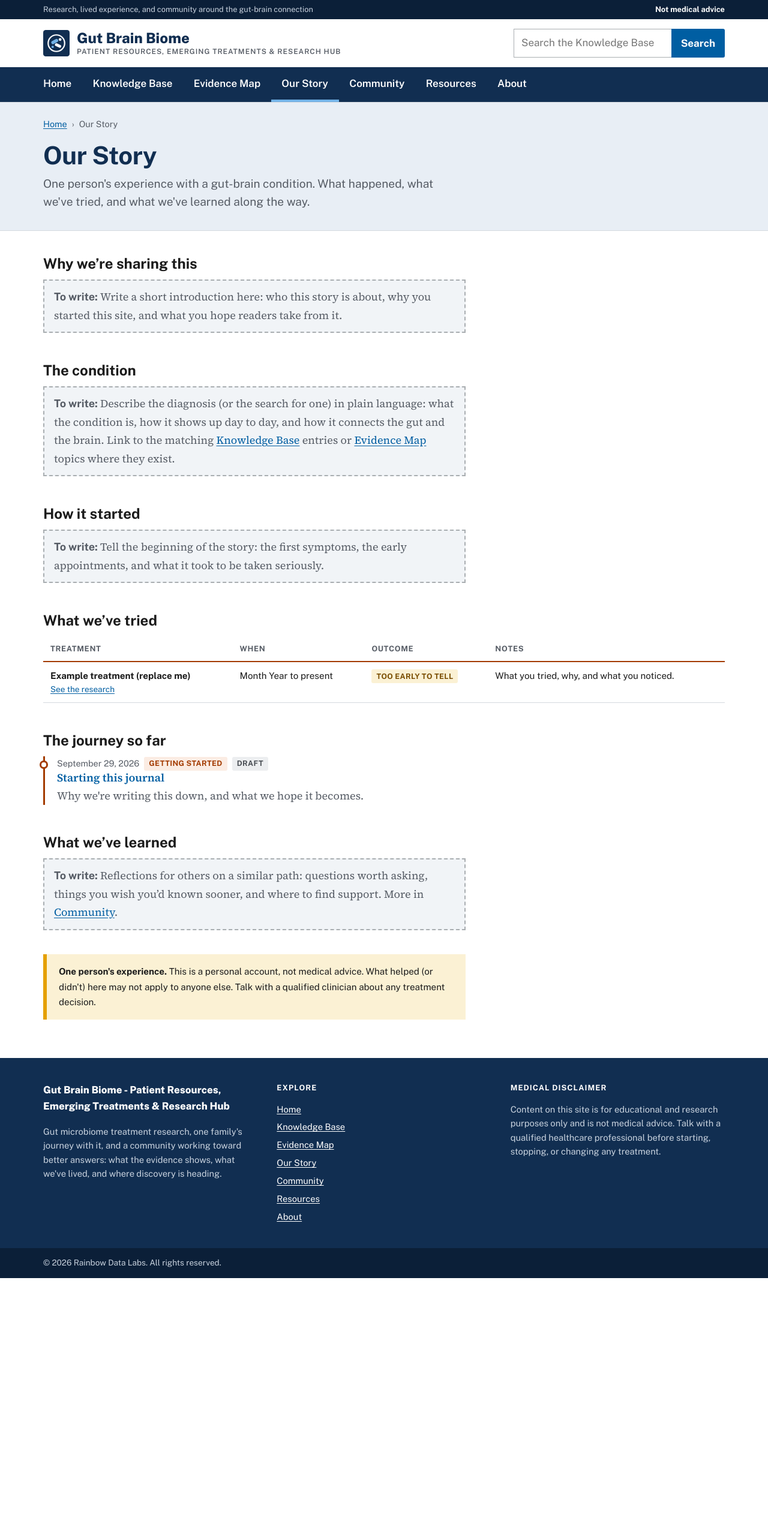
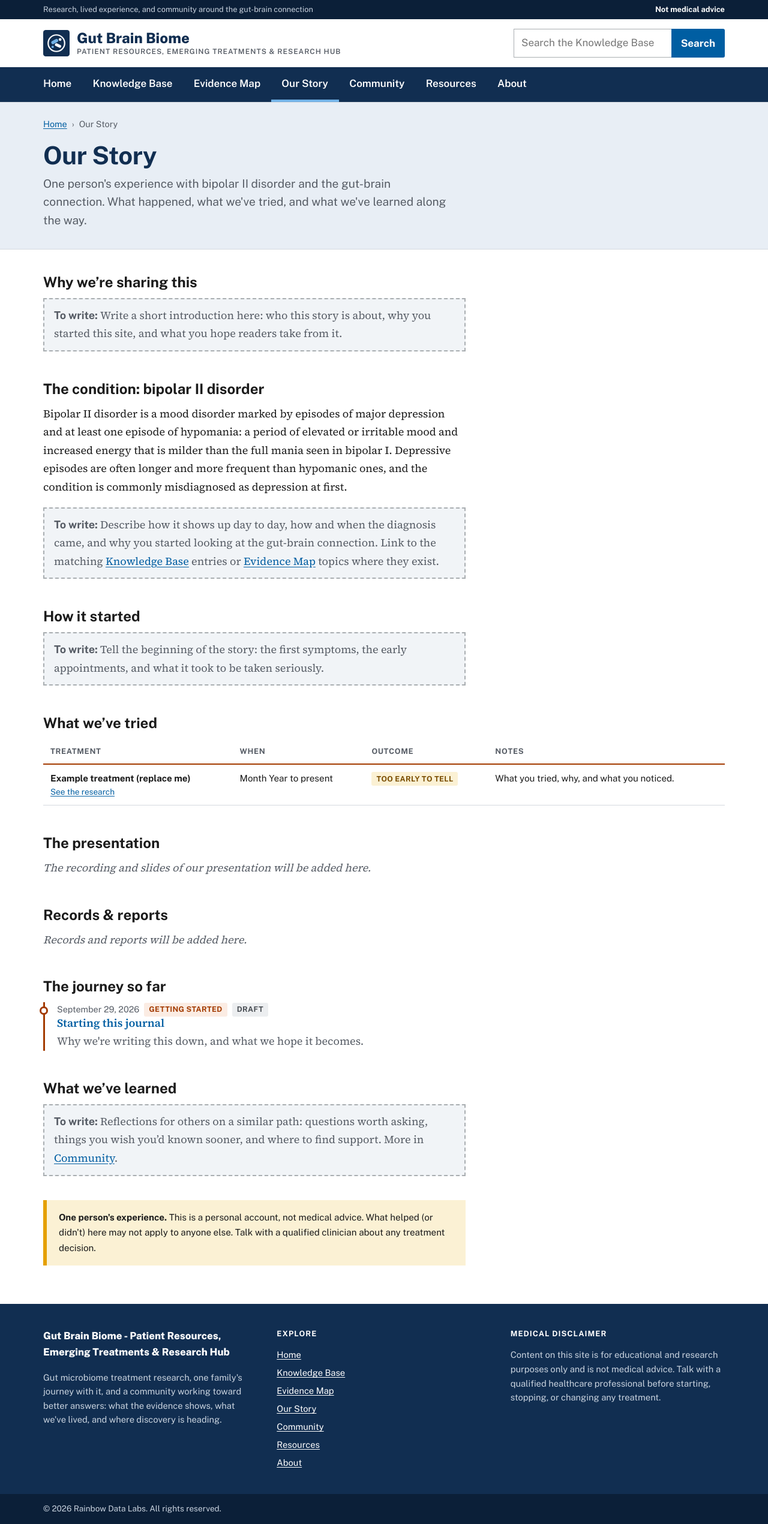
Before and after one commit to ryanmburns93/gut-microbiome-treatment-research-hub, a Jekyll site: the page built from story/index.md, in a window 1280 px wide. Shown: the whole page at 60% size. Built offline with Jekyll 4.4.1, drawn with Linux system fonts in a browser that asks for light colours; before the commit the page ends 2131 px from its top, so only the background shows below that.

Commit message:
Add bipolar II, presentation, and records sections to Our Story
- Name the condition (bipolar II disorder) with a short plain-language
  description; the personal part stays a placeholder.
- "The presentation": embedded video and slides link from
  _data/presentation.yml.
- "Records & reports": documents from _data/story-documents.yml, with
  files under files/story/ and a redaction reminder.

Co-Authored-By: Claude Opus 5.5 <noreply@anthropic.com>
Claude-Session: https://claude.ai/code/session_01RtdaS14mxnnLzFeX7YgWxG

```diff
--- a/_config.yml
+++ b/_config.yml
@@ -57,6 +57,7 @@ defaults:
 
 exclude:
   - README.md
+  - files/story/README.md
   - docs/
   - google-apps-script/
   - scripts/
--- /dev/null
+++ b/_includes/story-documents.html
@@ -0,0 +1,16 @@
+{% comment %} Records & reports from _data/story-documents.yml. {% endcomment %}
+{% assign docs = site.data.story-documents %}
+{% if docs.size > 0 %}
+<ul class="resource-list doc-list">
+	{% for doc in docs %}
+	{% assign href = doc.file | default: doc.url %}
+	<li>
+		<p class="effort-meta"><span>{% if doc.kind %}{{ doc.kind }}{% endif %}{% if doc.kind and doc.date %} · {% endif %}{{ doc.date }}</span></p>
+		{% if href %}<a href="{{ href | relative_url }}" rel="noopener">{{ doc.title }}</a>{% else %}<strong>{{ doc.title }}</strong>{% endif %}
+		{% if doc.summary %}<p>{{ doc.summary }}</p>{% endif %}
+	</li>
+	{% endfor %}
+</ul>
+{% else %}
+<p class="empty">Records and reports will be added here.</p>
+{% endif %}
--- /dev/null
+++ b/_includes/story-presentation.html
@@ -0,0 +1,23 @@
+{% comment %} The presentation, from _data/presentation.yml. Empty or missing fields are hidden. {% endcomment %}
+{% assign pres = site.data.presentation %}
+{% assign p_title = pres.title | default: "" %}
+{% assign p_event = pres.event | default: "" %}
+{% assign p_date = pres.date | default: "" | append: "" %}
+{% assign p_summary = pres.summary | default: "" %}
+{% assign p_video = pres.video_embed | default: "" %}
+{% assign p_slides = pres.slides_pdf | default: "" %}
+{% if p_video.size > 0 or p_slides.size > 0 %}
+<div class="presentation">
+	{% if p_title.size > 0 %}<h3>{{ p_title }}</h3>{% endif %}
+	{% if p_event.size > 0 or p_date.size > 0 %}<p class="timeline-meta">{{ p_event }}{% if p_event.size > 0 and p_date.size > 0 %} · {% endif %}{{ p_date }}</p>{% endif %}
+	{% if p_summary.size > 0 %}<p>{{ p_summary }}</p>{% endif %}
+	{% if p_video.size > 0 %}
+	<div class="video-frame">
+		<iframe src="{{ p_video }}" title="{{ p_title | default: 'Presentation recording' }}" loading="lazy" allow="encrypted-media; picture-in-picture; fullscreen" allowfullscreen></iframe>
+	</div>
+	{% endif %}
+	{% if p_slides.size > 0 %}<p><a class="button" href="{{ p_slides | relative_url }}" rel="noopener">View the slides (PDF)</a></p>{% endif %}
+</div>
+{% else %}
+<p class="empty">The recording and slides of our presentation will be added here.</p>
+{% endif %}
--- a/assets/css/main.css
+++ b/assets/css/main.css
@@ -769,3 +769,7 @@ label { font-weight: 600; }
 	.treatment-log tr { display: block; padding: 0.75rem 0; border-bottom: 1px solid var(--border); }
 	.treatment-log th, .treatment-log td { display: block; padding: 0.15rem 0; border: 0; }
 }
+
+.video-frame { position: relative; aspect-ratio: 16 / 9; margin: 1rem 0; background: var(--navy-deep); }
+.video-frame iframe { position: absolute; inset: 0; width: 100%; height: 100%; border: 0; }
+.doc-list li p.effort-meta { margin: 0 0 0.2rem; color: var(--text-muted); }
--- a/index.html
+++ b/index.html
@@ -40,7 +40,7 @@ title: Home
 			<li class="pillar pillar-story">
 				<p class="pillar-kicker">The journey</p>
 				<h3><a href="{{ '/story/' | relative_url }}">Our Story</a></h3>
-				<p>One person's experience with a gut-brain condition: the diagnosis, the treatments tried, and what we've learned along the way.</p>
+				<p>One person's experience with bipolar II disorder: the diagnosis, the treatments tried, and what we've learned along the way.</p>
 				<p class="pillar-links"><a href="{{ '/story/' | relative_url }}">Read our story</a></p>
 			</li>
 			<li class="pillar pillar-community">
--- a/story/index.md
+++ b/story/index.md
@@ -1,6 +1,6 @@
 ---
 title: Our Story
-lede: One person's experience with a gut-brain condition. What happened, what we've tried, and what we've learned along the way.
+lede: One person's experience with bipolar II disorder and the gut-brain connection. What happened, what we've tried, and what we've learned along the way.
 ---
 
 <!--
@@ -15,9 +15,11 @@ lede: One person's experience with a gut-brain condition. What happened, what we
 Write a short introduction here: who this story is about, why you started this site, and what you hope readers take from it.
 {: .placeholder}
 
-## The condition
+## The condition: bipolar II disorder
 
-Describe the diagnosis (or the search for one) in plain language: what the condition is, how it shows up day to day, and how it connects the gut and the brain. Link to the matching [Knowledge Base]({{ '/knowledge/' | relative_url }}) entries or [Evidence Map]({{ '/evidence-map/' | relative_url }}) topics where they exist.
+Bipolar II disorder is a mood disorder marked by episodes of major depression and at least one episode of hypomania: a period of elevated or irritable mood and increased energy that is milder than the full mania seen in bipolar I. Depressive episodes are often longer and more frequent than hypomanic ones, and the condition is commonly misdiagnosed as depression at first.
+
+Describe how it shows up day to day, how and when the diagnosis came, and why you started looking at the gut-brain connection. Link to the matching [Knowledge Base]({{ '/knowledge/' | relative_url }}) entries or [Evidence Map]({{ '/evidence-map/' | relative_url }}) topics where they exist.
 {: .placeholder}
 
 ## How it started
@@ -28,6 +30,14 @@ Tell the beginning of the story: the first symptoms, the early appointments, and
 ## What we've tried
 
 {% include treatment-log.html %}
+
+## The presentation
+
+{% include story-presentation.html %}
+
+## Records & reports
+
+{% include story-documents.html %}
 
 ## The journey so far
 
```
Also changed, not shown: _data/presentation.yml (added, +12 -0 lines), _data/story-documents.yml (added, +14 -0 lines), files/story/README.md (added, +3 -0 lines).
